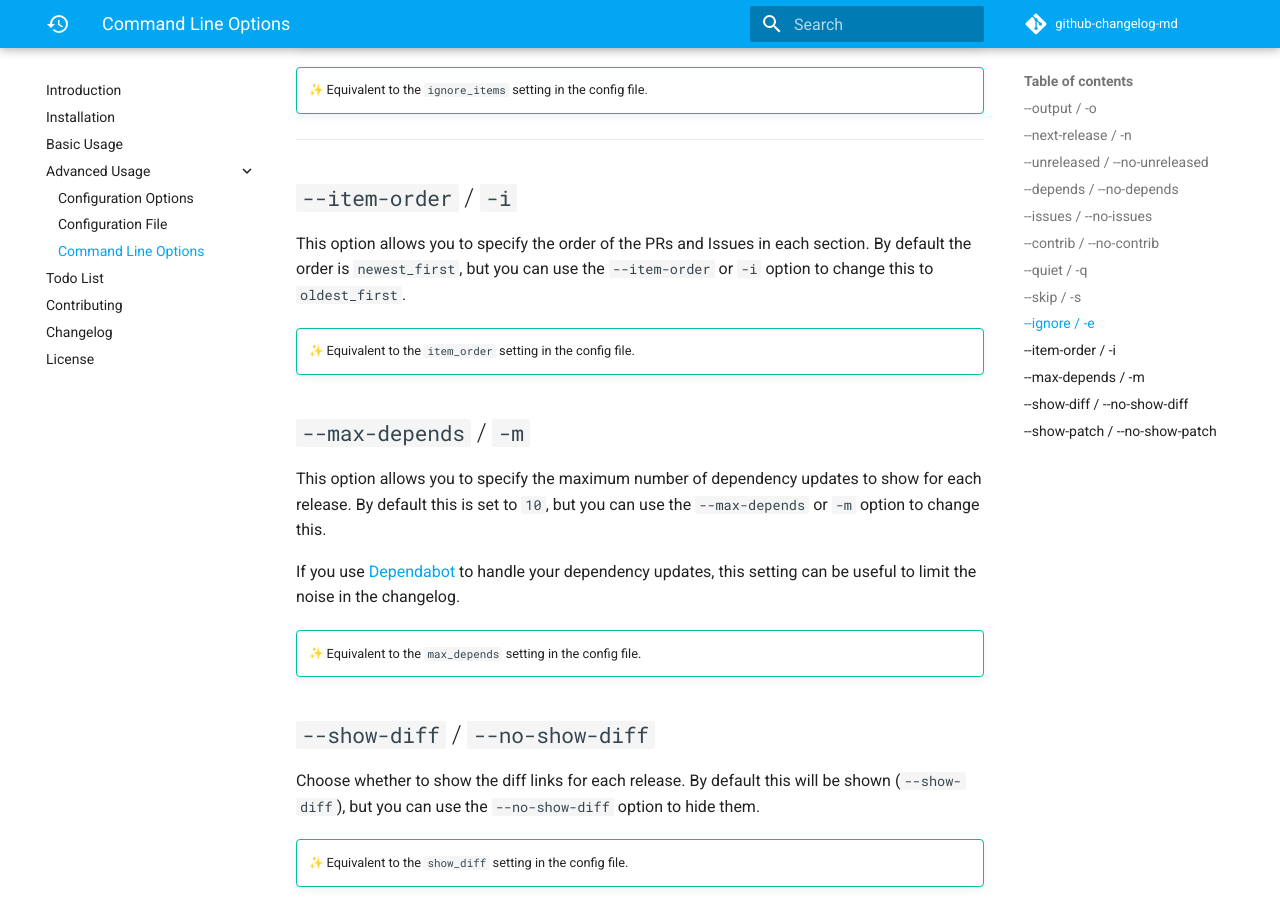
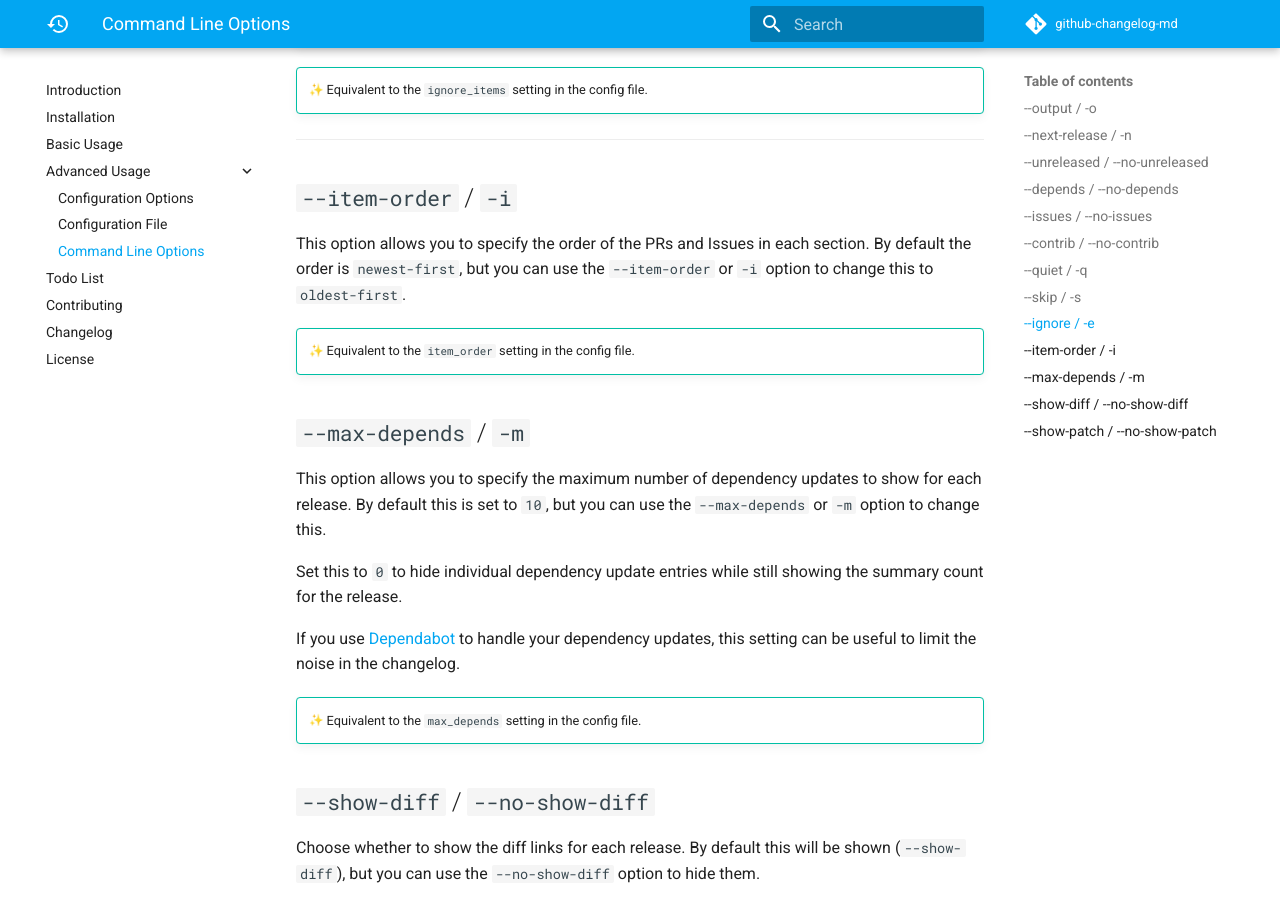
Before and after one commit to seapagan/github-changelog-md, an MkDocs documentation site: the page built from docs/usage/cli_options.md, in a window 1280 px wide and 900 px high, scrolled down 2929 px. Built offline with MkDocs 1.6.1 and Material for MkDocs 9.7.7, drawn with Linux system fonts in a browser that asks for light colours; emoji names are drawn with the system emoji font; comment, search, counter and statistics services are not loaded.

Commit message:
docs: document dependency limit behavior
Signed-off-by: Grant Ramsay <seapagan@gmail.com>

```diff
--- a/docs/usage/cli_options.md
+++ b/docs/usage/cli_options.md
@@ -142,8 +142,8 @@ $ github-changelog-md --ignore 123 --ignore 456
 ## `--item-order` / `-i`
 
 This option allows you to specify the order of the PRs and Issues in each
-section. By default the order is `newest_first`, but you can use the
-`--item-order` or `-i` option to change this to `oldest_first`.
+section. By default the order is `newest-first`, but you can use the
+`--item-order` or `-i` option to change this to `oldest-first`.
 
 !!! tip ""
 
@@ -154,6 +154,9 @@ section. By default the order is `newest_first`, but you can use the
 This option allows you to specify the maximum number of dependency updates to
 show for each release. By default this is set to `10`, but you can use the
 `--max-depends` or `-m` option to change this.
+
+Set this to `0` to hide individual dependency update entries while still
+showing the summary count for the release.
 
 If you use [Dependabot](https://github.com/apps/dependabot){:target="_blank"} to
 handle your dependency updates, this setting can be useful to limit the noise in
```
Also changed, not shown: docs/usage/config_file.md (+7 -3 lines).
